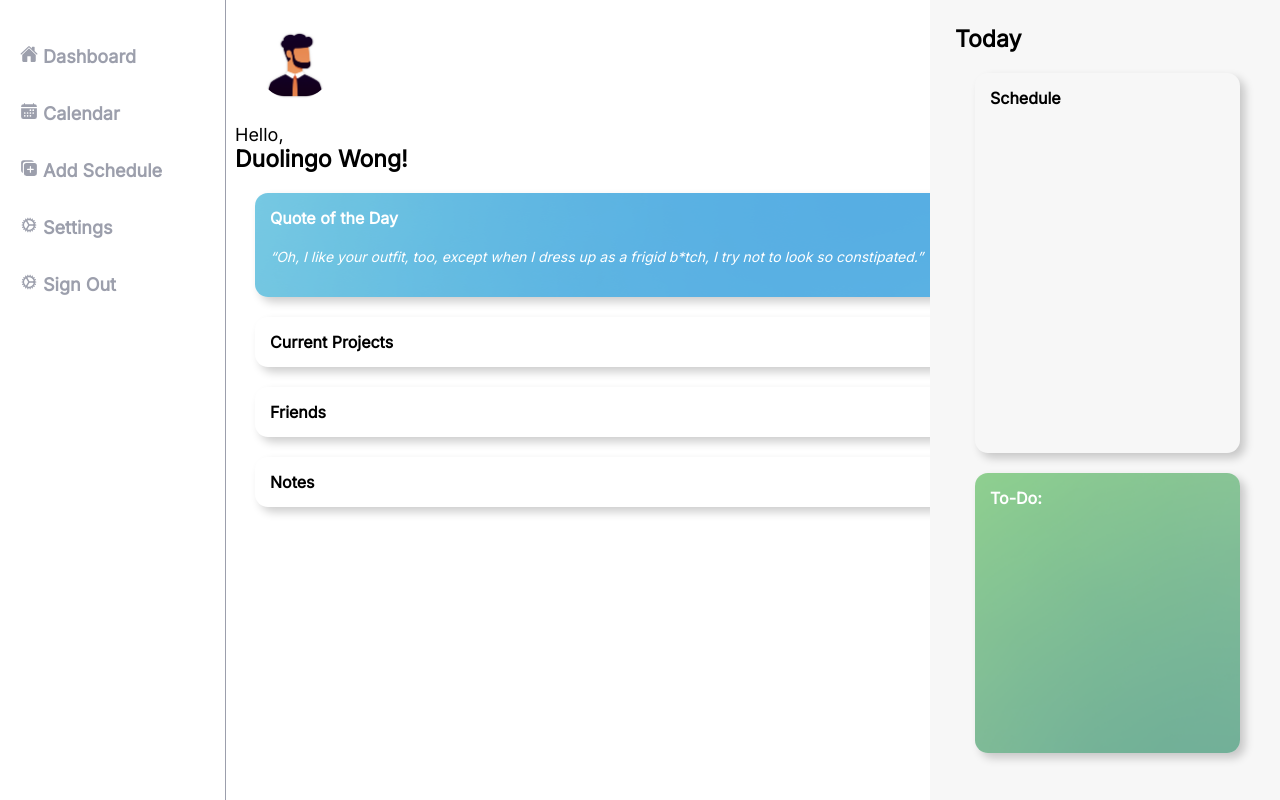
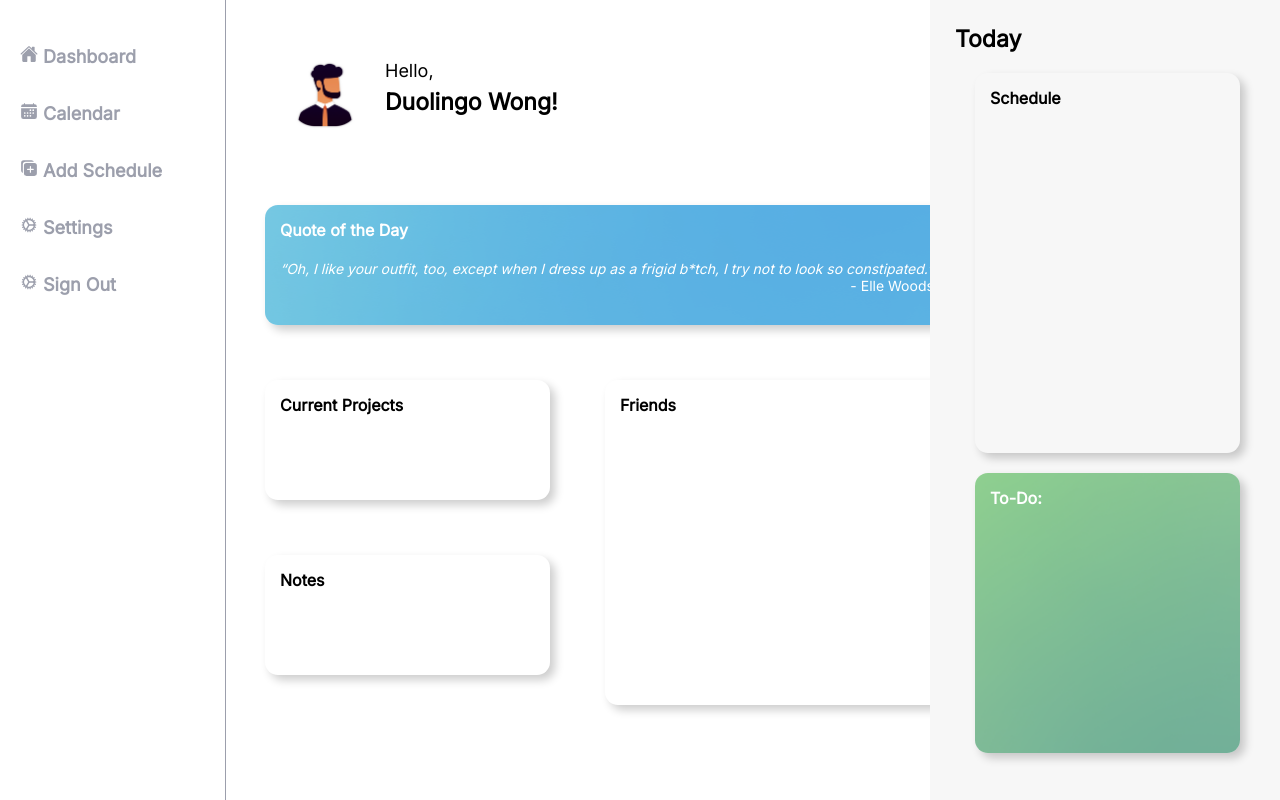
Before and after one commit to angwarrenn/HackMelbourne-2022, a React (Create React App) app in the folder front-end/: page /dashboard in a window 1280 px wide. Built offline with nearby package versions, Linux system fonts and the light colour scheme.

Commit message:
MR WONG FIXED!!

```diff
--- a/front-end/src/App.css
+++ b/front-end/src/App.css
@@ -71,6 +71,7 @@ input[type="name"] {
 
 .third_p{
   font-size: 18px;
+  margin-top: 30px;
 }
 
 /* The sidebar menu */
@@ -133,7 +134,9 @@ nav li a:focus {
   padding: 20px;
   width: 80px;
   height: 80px;
-  border-radius: 50%;
+  border-radius: 20%;
+  display: inline;
+  float: left;
 }
 
 .quotebox {
@@ -408,3 +411,43 @@ td {
   width: 100px;
   text-align: center;
 }
+
+.grid-container{
+  display: grid;
+  gap: 15px;
+  padding: 10px;
+  grid-template-columns: 155px 155px 155px 155px 155px 155px;
+  grid-template-rows: 160px 160px 160px 160px;
+
+  height: 100%;
+}
+
+.grid-item {
+  padding: 20px;
+  font-size: 30px;
+}
+
+.item1{
+  grid-column: 1 / span 5;
+  grid-row: 1;
+}
+
+.quotebox{
+  grid-column: 1 / span 5;
+  grid-row: 2;
+}
+
+.widgetCurrPro{
+  grid-column: 1 / span 2;
+  grid-row: 3;
+}
+
+.friendswidget{
+  grid-column: 3/ span 3;
+  grid-row: 3 / span 4;
+}
+
+.noteswidget{
+  grid-column: 1/ span 2;
+  grid-row: 4;
+}
```
